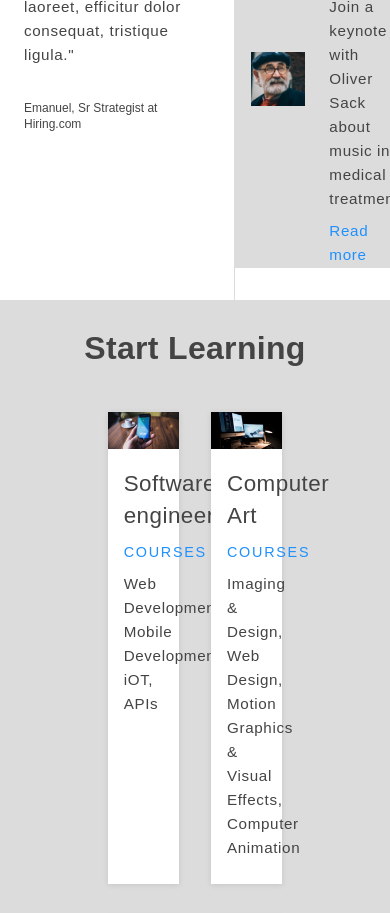
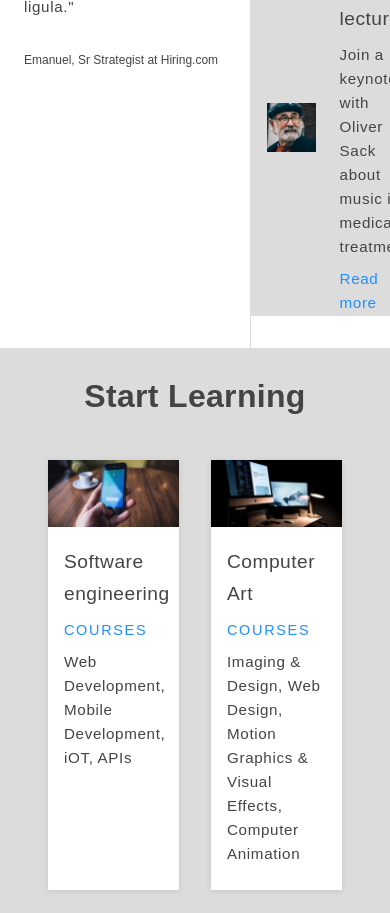
Before and after one commit to mmccubb2/colmar-academy, a plain HTML site: page index.html in a window 390 px wide. Shown: the part 1070-1983 px from the top of the page. Drawn offline with Linux system fonts and the light colour scheme.

Commit message:
media queries - tablet landscape

```diff
--- a/resources/css/style.css
+++ b/resources/css/style.css
@@ -380,3 +380,30 @@ footer .footer-nav {
 }
 
 /* --------------------- MEDIA QUERIES ----------------- */
+/* Desktop
+@media only screen and (min-width:1600px) {
+}
+
+/* Laptop
+@media only screen and (max-width:1600px) {
+}*/
+
+/* Tablet Landscape */
+@media only screen and (max-width:1024px) {
+
+  h1 {
+    font-size: 2em;
+  }
+
+  h3 {
+    font-size: 1.2em;
+  }
+
+  .course-section {
+    padding: 32px;
+  }
+
+  .course {
+    width: calc(50% - 2rem);
+  }
+}
```
